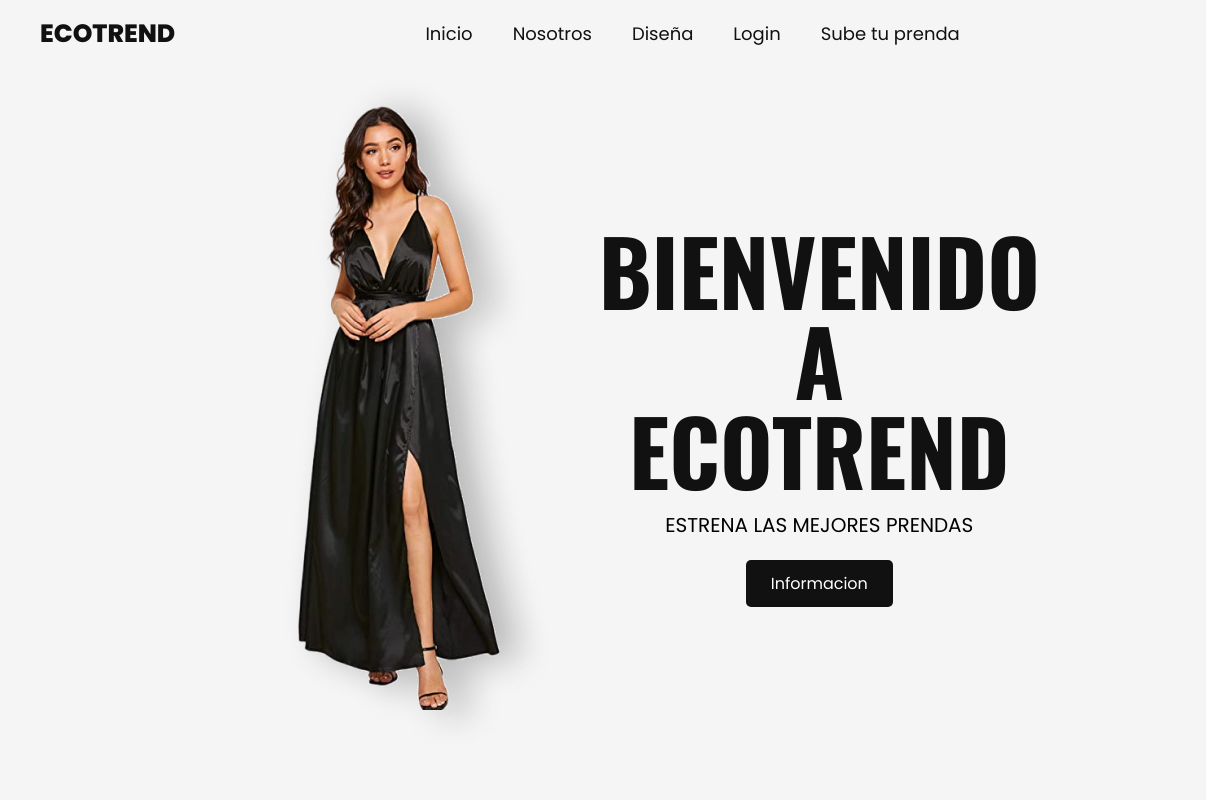
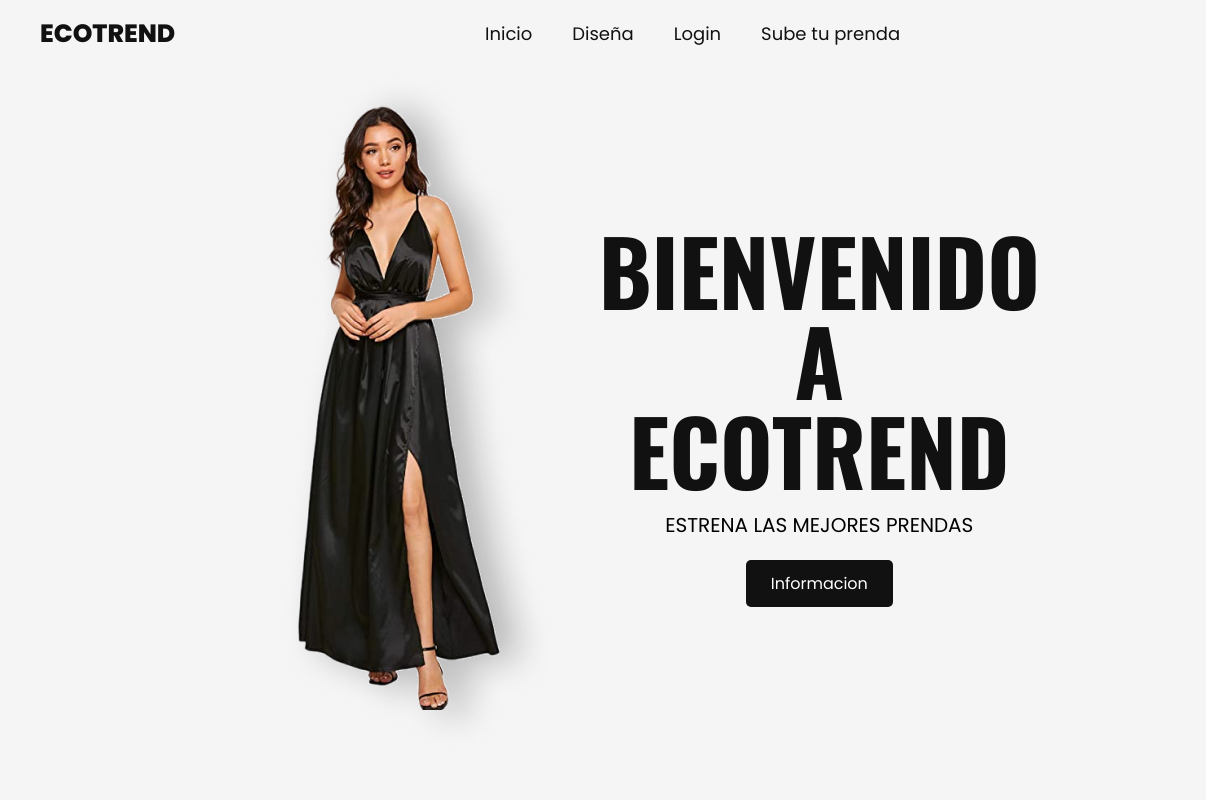
Before and after one commit to JuanitaR18/ECOTREND, a plain HTML site: page index.html in a window 1280 px wide. Shown: the top 800 px of the page, 0-1206 px from the left. Drawn offline with nearby package versions, Linux system fonts and the light colour scheme.

Commit message:
index.html

```diff
--- a/index.html
+++ b/index.html
@@ -23,7 +23,6 @@
             <nav class="navbar">
                 <ul>
                     <li> <a href="index.html">Inicio</a></li>
-                    <li> <a href="nosotros.html">Nosotros</a></li>
                     <li> <a
                             href="https://es.fiverr.com/categories/graphics-design/fashion-design?source=vertical-buckets">Diseña</a>
                     </li>
```
